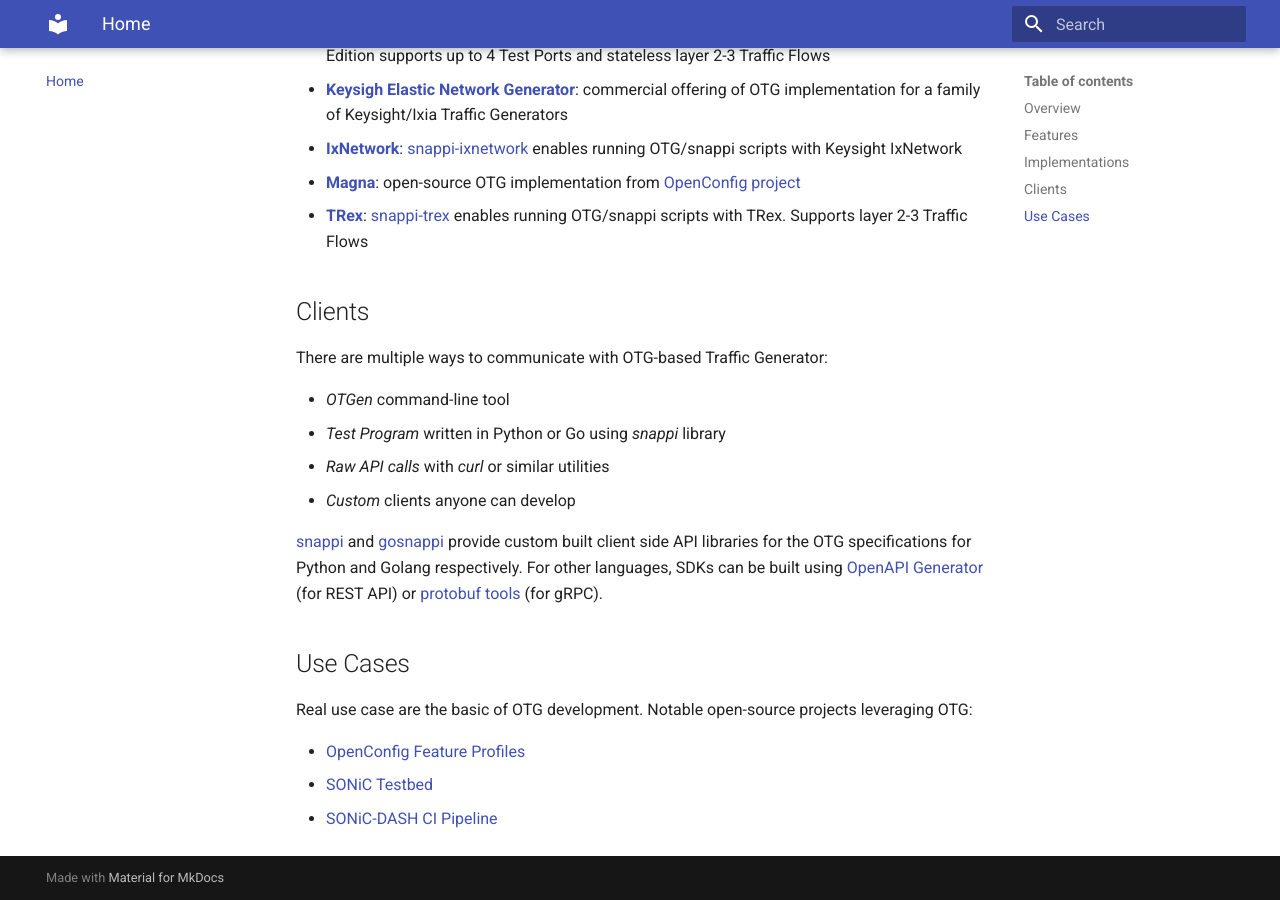
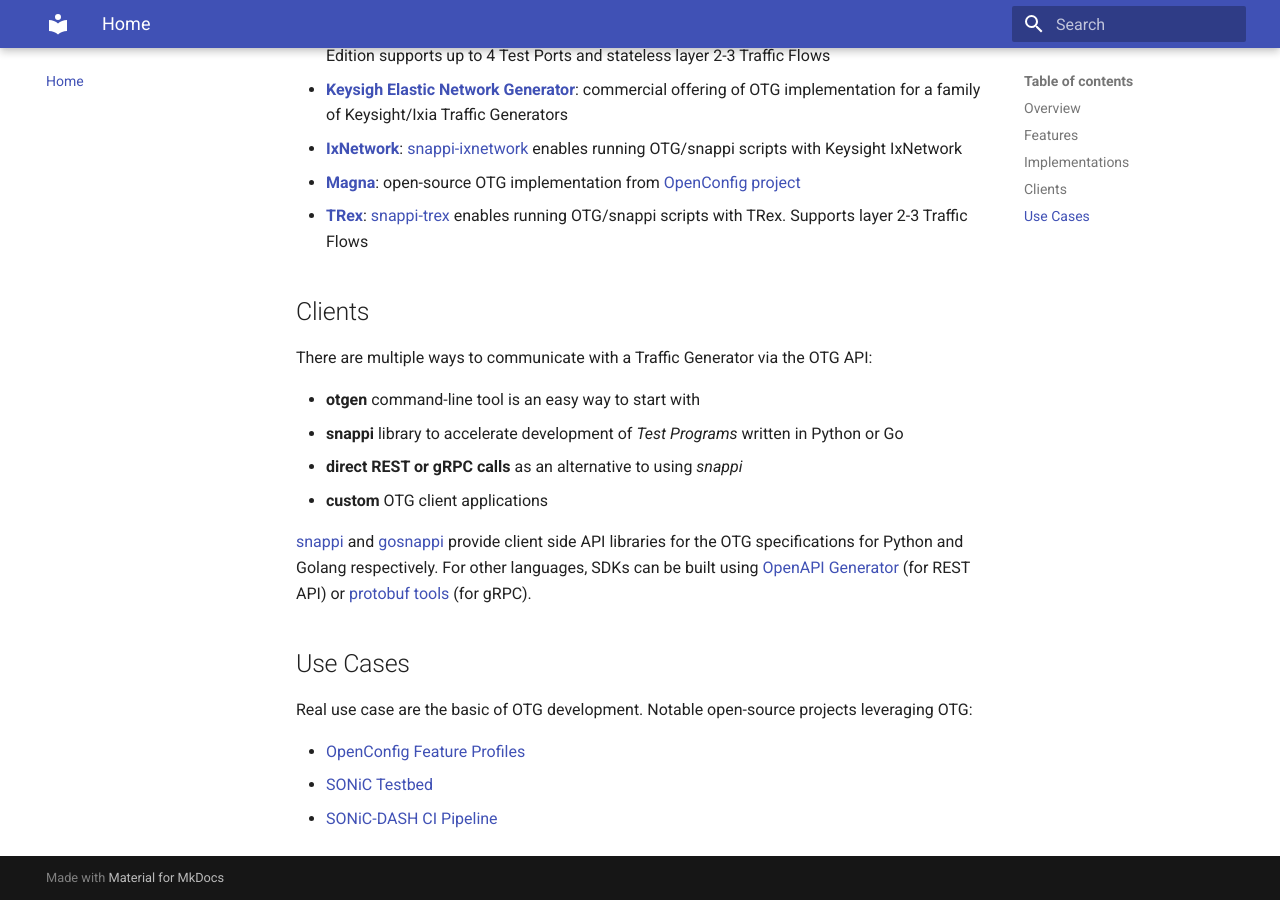
Before and after one commit to open-traffic-generator/open-traffic-generator.github.io, an MkDocs documentation site: the page built from docs/index.md, in a window 1280 px wide and 900 px high, scrolled down 1610 px. Built offline with MkDocs 1.6.1 and Material for MkDocs 9.7.7, drawn with Linux system fonts in a browser that asks for light colours.

Commit message:
clients paragraph

```diff
--- a/docs/index.md
+++ b/docs/index.md
@@ -44,14 +44,14 @@
 
 ## Clients
 
-There are multiple ways to communicate with OTG-based Traffic Generator:
+There are multiple ways to communicate with a Traffic Generator via the OTG API:
+ <!-- TODO add links from bold items to paragraphs in Clients section -->
+* **otgen** command-line tool is an easy way to start with
+* **snappi** library to accelerate development of *Test Programs* written in Python or Go
+* **direct REST or gRPC calls** as an alternative to using *snappi*
+* **custom** OTG client applications
 
-* *OTGen* command-line tool
-* *Test Program* written in Python or Go using *snappi* library
-* *Raw API calls* with *curl* or similar utilities
-* *Custom* clients anyone can develop
-
-[snappi](https://pypi.org/project/snappi/) and [gosnappi](https://pkg.go.dev/github.com/open-traffic-generator/snappi/gosnappi) provide custom built client side API libraries for the OTG specifications for Python and Golang respectively.  For other languages, SDKs can be built using [OpenAPI Generator](https://github.com/OpenAPITools/openapi-generator) (for REST API) or [protobuf tools](https://github.com/protocolbuffers/protobuf) (for gRPC).
+[snappi](https://pypi.org/project/snappi/) and [gosnappi](https://pkg.go.dev/github.com/open-traffic-generator/snappi/gosnappi) provide client side API libraries for the OTG specifications for Python and Golang respectively.  For other languages, SDKs can be built using [OpenAPI Generator](https://github.com/OpenAPITools/openapi-generator) (for REST API) or [protobuf tools](https://github.com/protocolbuffers/protobuf) (for gRPC).
 
 ## Use Cases
 
```
Also changed, not shown: docs/clients.md (+7 -5 lines).
